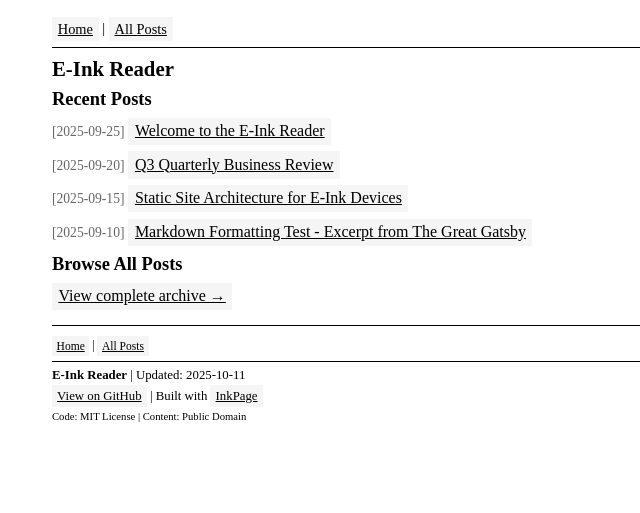
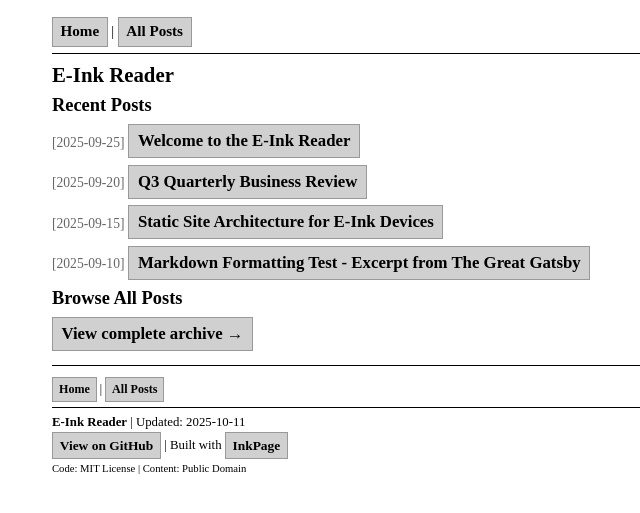
Before and after one commit to brennanbrown/eink.site, a Jekyll site: the page built from index.html, in a window 1280 px wide. Shown: the top 513 px of the page, without its empty margins (263-903 px from the left). Built offline with Jekyll 4.4.1, drawn with Linux system fonts in a browser that asks for light colours.

Commit message:
Make links more visible on e-ink: larger text, darker background, bold, and border

```diff
--- a/_layouts/default.html
+++ b/_layouts/default.html
@@ -82,17 +82,20 @@
         }
         a {
             color: #000;
-            text-decoration: underline;
-            background: #f5f5f5;
-            padding: 0.2em 0.4em;
+            text-decoration: none;
+            background: #d0d0d0;
+            padding: 0.3em 0.5em;
             display: inline-block;
             margin: 0.1em 0;
+            font-size: 1.05em;
+            font-weight: bold;
+            border: 1px solid #999;
         }
         a:visited {
-            color: #333;
+            color: #222;
         }
         a:hover, a:active {
-            background: #e0e0e0;
+            background: #b0b0b0;
         }
         .container {
             max-width: 650px;
```
